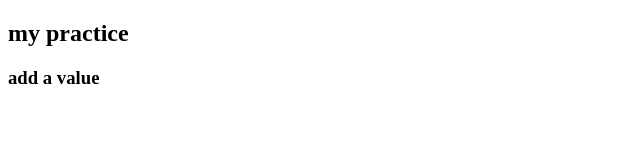
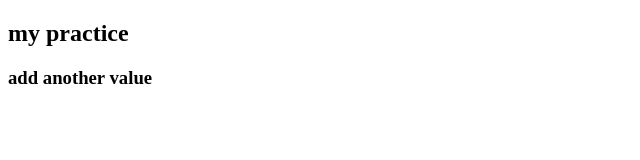
Before and after one commit to sabbirm174/code-for-practice, a plain HTML site: page index.html in a window 1280 px wide. Shown: the full height of the page, 0-640 px from the left. Drawn offline with Linux system fonts and the light colour scheme.

Commit message:
another change

```diff
--- a/index.html
+++ b/index.html
@@ -7,6 +7,6 @@
 </head>
 <body>
     <h2>my practice</h2>
-    <h3>add a value</h3>
+    <h3>add another value</h3>
 </body>
 </html>
```
